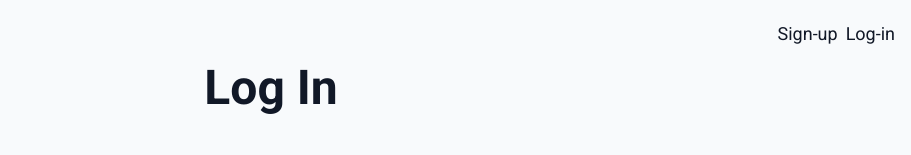
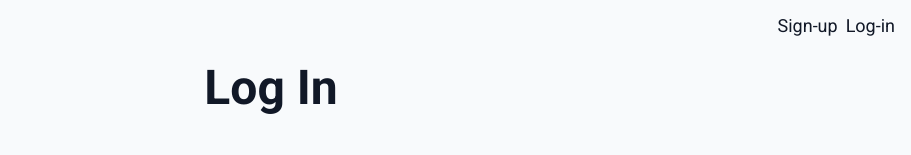
Before and after one commit to JaeHyunLee123/simple-social-media-web, a Next.js app: page /log-in in a window 1280 px wide. Shown: the top 155 px of the page, without its empty margins (369-1280 px from the left). Built offline with nearby package versions, Linux system fonts and the light colour scheme.

Commit message:
fix: fix some colors for light mode

```diff
--- a/components/layout.tsx
+++ b/components/layout.tsx
@@ -21,7 +21,7 @@ const Layout = ({ children, isLogedIn = true }: LayoutProps) => {
     <div className="px-4 py-16 relative min-h-screen max-w-7xl mx-auto">
       <nav
         className={cls(
-          "flex justify-between items-center fixed top-0 left-0 w-full px-4 pt-5 text-lg bg-slate-50",
+          "flex justify-between items-center fixed top-0 left-0 w-full px-4 py-3 text-lg bg-slate-50",
           "dark:bg-gray-900"
         )}
       >
@@ -38,7 +38,7 @@ const Layout = ({ children, isLogedIn = true }: LayoutProps) => {
                   stroke="currentColor"
                   className={cls(
                     "w-8 aspect-square cursor-pointer",
-                    isHome ? "text-gray-50" : "text-gray-400"
+                    isHome ? "text-gray-900 dark:text-gray-50" : "text-gray-400"
                   )}
                 >
                   <path
@@ -57,7 +57,9 @@ const Layout = ({ children, isLogedIn = true }: LayoutProps) => {
                   stroke="currentColor"
                   className={cls(
                     "w-8 aspect-square cursor-pointer",
-                    isProfile ? "text-gray-50" : "text-gray-400"
+                    isProfile
+                      ? "text-gray-900 dark:text-gray-50"
+                      : "text-gray-400"
                   )}
                 >
                   <path
--- a/components/tweet.tsx
+++ b/components/tweet.tsx
@@ -17,7 +17,7 @@ const Tweet = ({ tweet }: IProp) => {
       <div
         className={cls(
           "bg-white rounded-lg shadow px-4 py-2 cursor-pointer",
-          "dark:bg-slate-700"
+          "dark:bg-slate-700 "
         )}
       >
         <div
```
